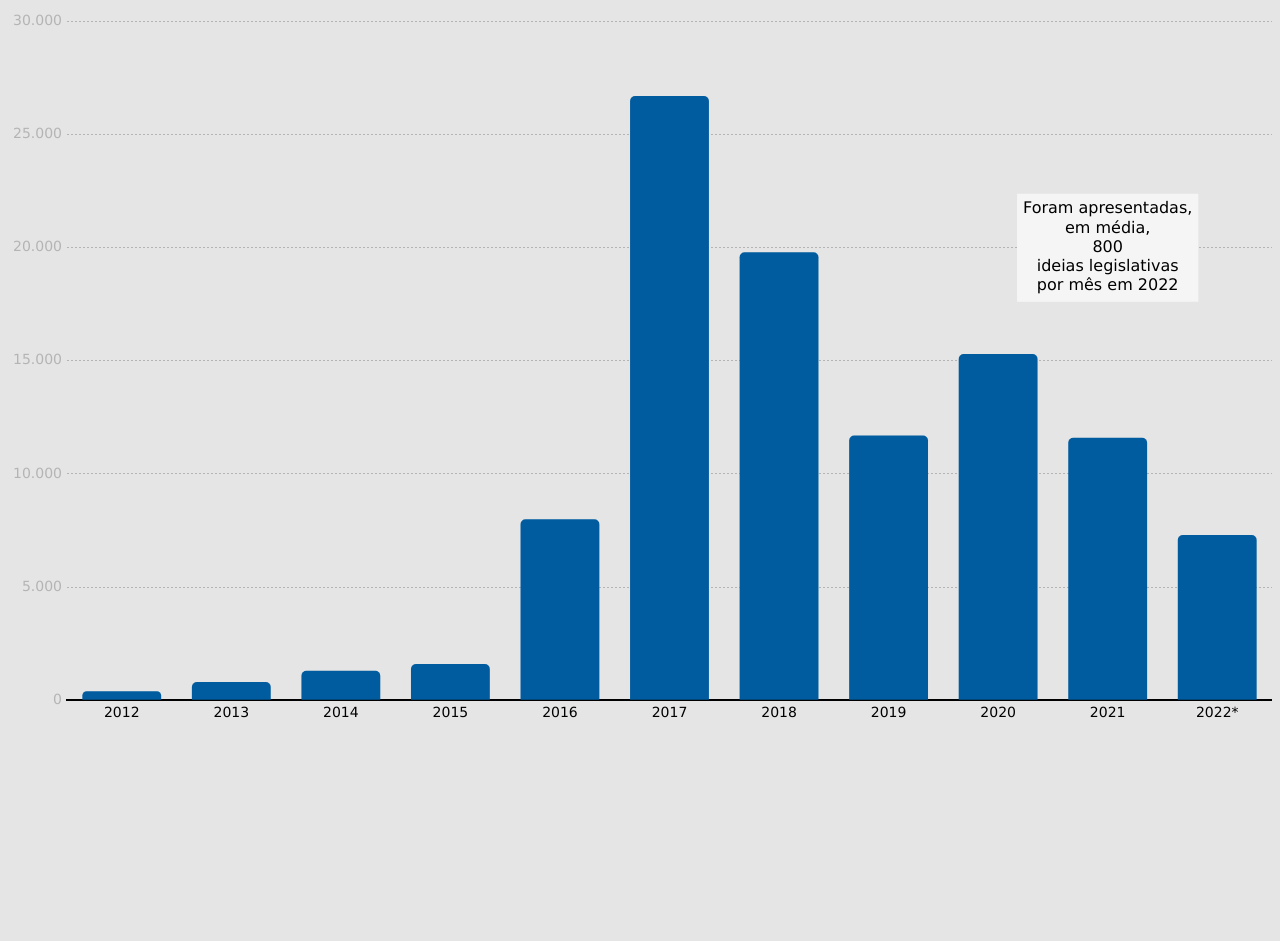
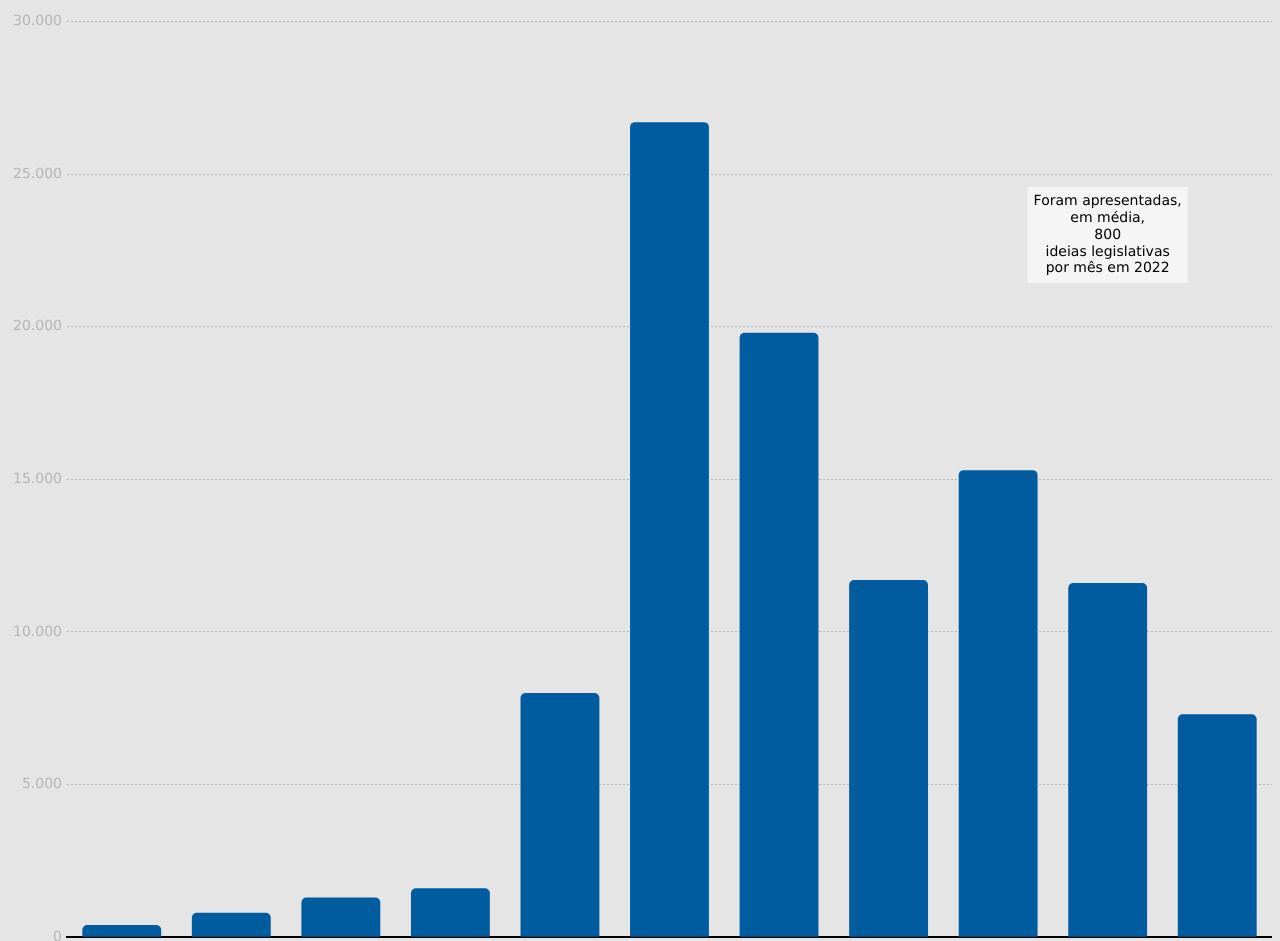
Before and after one commit to SF-OAS-SECOM-SAJS-SEARJS/20221011-ideias-legislativas, a plain HTML site: page index.html in a window 1280 px wide. Shown: the top 941 px of the page. Before the commit the page ends 800 px from the top, so only its background shows below. Drawn offline with Linux system fonts and the light colour scheme.

Commit message:
modified:   index.html

```diff
--- a/index.html
+++ b/index.html
@@ -10,7 +10,7 @@
   </head>
 
   <body style="background-color: #e5e5e5">
-    <canvas id="myChart" width="160" height="90"></canvas>
+    <canvas id="myChart" width="400" height="300"></canvas>
     <script>
       Chart.defaults.font.family = "Lucida Sans Unicode,Lucida Grande,sans-serif";
       Chart.defaults.font.size = 14;
@@ -86,11 +86,11 @@
                 label1: {
                   type: "label",
                   xValue: 9,
-                  yValue: 20000,
+                  yValue: 23000,
                   backgroundColor: "rgba(245,245,245)",
                   content: ["Foram apresentadas,", "em média,", "800", "ideias legislativas", "por mês em 2022"],
                   font: {
-                    size: 16,
+                    size: 14,
                   },
                 },
               },
```
